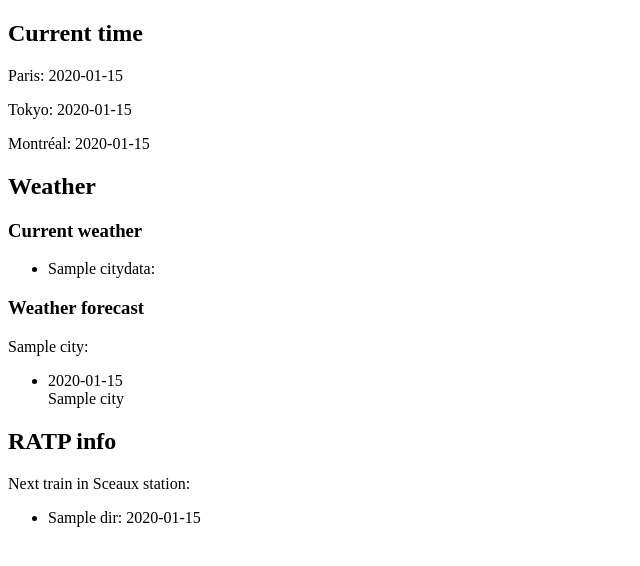
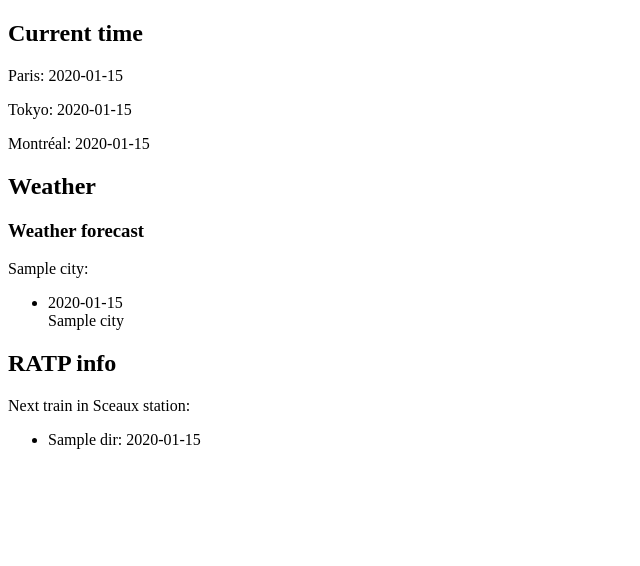
Before and after one commit to konekonekon/daily_portal, a Flask app: template templates/portal.html in a window 1280 px wide. Shown: the top 566 px of the page, without its empty margins (0-640 px from the left). Run offline with Flask 2, Linux system fonts and the light colour scheme; the template is opened without the code that fills it: most values are stand-ins (such as "Sample title", 1, 10 or a date in 2020).

Commit message:
[Global] Hide current weather info.

```diff
--- a/server.py
+++ b/server.py
@@ -17,29 +17,29 @@ def get_jptime():
 def get_quebectime():
     return arrow.now('Canada/Eastern').format('dddd, MMMM Do YYYY, HH:mm')
 
-def get_citiesweatherdata():
-    weather_key = api_keys['weather']
-    r = requests.get(
-        'http://api.openweathermap.org/data/2.5/group?id=6455259,1850147,6077243&units=metric&appid=' + weather_key
-    )
-    paris_weather = json.loads(r.text)['list'][0]
-    tokyo_weather = json.loads(r.text)['list'][1]
-    montreal_weather = json.loads(r.text)['list'][-1]
-
-    return paris_weather, tokyo_weather, montreal_weather
-
-def parse_weatherdata(wdata):
-    main = wdata['weather'][0]['main']
-    description = wdata['weather'][0]['description']
-    icon = wdata['weather'][0]['icon']
-    temp = wdata['main']['temp']
-    humidity = wdata['main']['humidity']
-    wind = wdata['wind']['speed']
-    clouds = wdata['clouds']['all']
-    name = wdata['name']
-    return { 'Cityname':name,
-        'Weather':main, 'Description':description, 'Icon':icon,
-        'Temperature':temp, 'Humidity':humidity, 'Wind':wind, 'Clouds':clouds }
+# def get_citiesweatherdata():
+#     weather_key = api_keys['weather']
+#     r = requests.get(
+#         'http://api.openweathermap.org/data/2.5/group?id=6455259,1850147,6077243&units=metric&appid=' + weather_key
+#     )
+#     paris_weather = json.loads(r.text)['list'][0]
+#     tokyo_weather = json.loads(r.text)['list'][1]
+#     montreal_weather = json.loads(r.text)['list'][-1]
+#
+#     return paris_weather, tokyo_weather, montreal_weather
+#
+# def parse_weatherdata(wdata):
+#     main = wdata['weather'][0]['main']
+#     description = wdata['weather'][0]['description']
+#     icon = wdata['weather'][0]['icon']
+#     temp = wdata['main']['temp']
+#     humidity = wdata['main']['humidity']
+#     wind = wdata['wind']['speed']
+#     clouds = wdata['clouds']['all']
+#     name = wdata['name']
+#     return { 'Cityname':name,
+#         'Weather':main, 'Description':description, 'Icon':icon,
+#         'Temperature':temp, 'Humidity':humidity, 'Wind':wind, 'Clouds':clouds }
 
 
 def get_weatherdatalist(c):
@@ -60,22 +60,7 @@ def get_weatherdatalist(c):
         weatherforecast_list = json.loads(res.text)['list'][:5]
     return weatherforecast_list
 
-def get_cityid(c):
-    if c == 'Paris':
-        cityid = '6455259'
-    elif c == 'Tokyo':
-        cityid = '1850147'
-    elif c == 'Montreal':
-        cityid = '6077243'
-    # City IDs for openweathermap
-    # paris_id = '6455259'
-    # tokyo_id = '1850147'
-    # montreal_id = '6077243'
-    return cityid
-
 def parse_weatherdata2(city):
-    # c_id = get_cityid(city)
-
     forecastbytime = {}
     for w in get_weatherdatalist(city):
         temp = w['main']['temp']
@@ -122,19 +107,15 @@ def index():
     qctime = get_quebectime()
 
     # WEATHER
-    #current
-    dict_weatherdata = list()
-    for databycity in get_citiesweatherdata():
-        dict_weatherdata.append(parse_weatherdata(databycity))
+    # CURRENT
+    # dict_weatherdata = list()
+    # for databycity in get_citiesweatherdata():
+    #     dict_weatherdata.append(parse_weatherdata(databycity))
 
     # FORECAST
     forecasts = {}
     for city in ['Paris', 'Tokyo', 'Montreal']:
-        #forecasts.append(parse_weatherdata2(city))
         forecasts[city] = parse_weatherdata2(city)
-    # paris_forecast = parse_weatherdata2(paris_id)
-    # tokyo_forecast = parse_weatherdata2(tokyo_id)
-    # montreal_forecast = parse_weatherdata2(montreal_id)
 
     # RATP
     passtimes, heures, direcs = get_traininfo()
@@ -144,10 +125,7 @@ def index():
             ftime=frtime, jtime=jptime, qtime=qctime,
 
             # content=get_citiesweatherdata(),
-            weatherdata=dict_weatherdata,
-            # p_forecast=paris_forecast,
-            # t_forecast=tokyo_forecast,
-            # m_forecast=montreal_forecast,
+            # weatherdata=dict_weatherdata,
             wforecasts=forecasts,
 
             #horaire=heures,
--- a/templates/portal.html
+++ b/templates/portal.html
@@ -12,7 +12,7 @@
 
 
     <h2>Weather</h2>
-      <h3>Current weather</h3>
+  {#    <h3>Current weather</h3>
       <ul>
       {% for citydata in weatherdata %}
         <li>
@@ -24,7 +24,7 @@
             {% endfor %}
         </li>
       {% endfor %}
-      </ul>
+    </ul> #}
 
       <h3>Weather forecast</h3>
       {% for city in wforecasts %}
@@ -38,27 +38,6 @@
           {% endfor %}
         </ul>
       {% endfor %}
-
-
-      {# <p>Paris:</p>
-      <ul>
-        {% for p in p_forecast %}
-          <li>{{ p }} : {{ p_forecast[p] }}</li>
-        {% endfor %}
-      </ul>
-      <p>Tokyo:</p>
-      <ul>
-        {% for t in t_forecast %}
-          <li>{{ t }} : {{ t_forecast[t] }}</li>
-        {% endfor %}
-      </ul>
-      <p>Montréal:</p>
-      <ul>
-        {% for m in m_forecast %}
-          <li>{{ m }} : {{ m_forecast[m] }}</li>
-        {% endfor %}
-      </ul> #}
-
 
 
     <h2>RATP info</h2>
```
